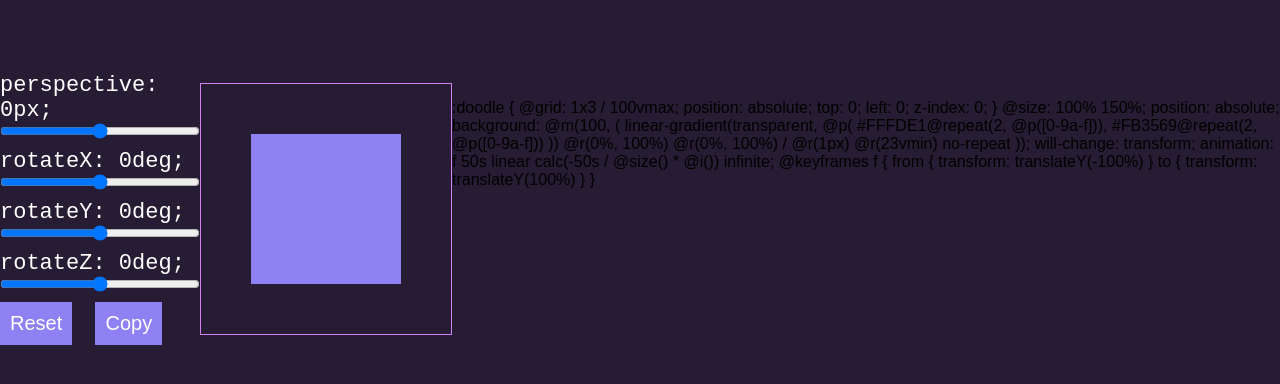
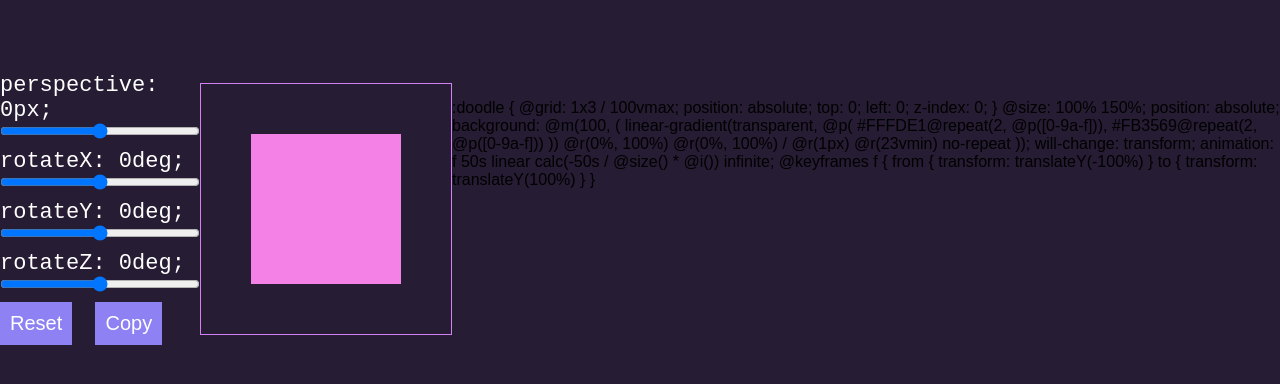
Before and after one commit to JOANNESUN/css-playground, a plain HTML site: page index.html in a window 1280 px wide. Shown: the part 256-640 px from the top of the page. Drawn offline with nearby package versions, Linux system fonts and the light colour scheme.

```diff
--- a/main.css
+++ b/main.css
@@ -57,7 +57,7 @@
 .box {
   width: 150px;
   height: 150px;
-  background: #8d81f3;
+  background: #f381e6;
 }
 
 button {
```
